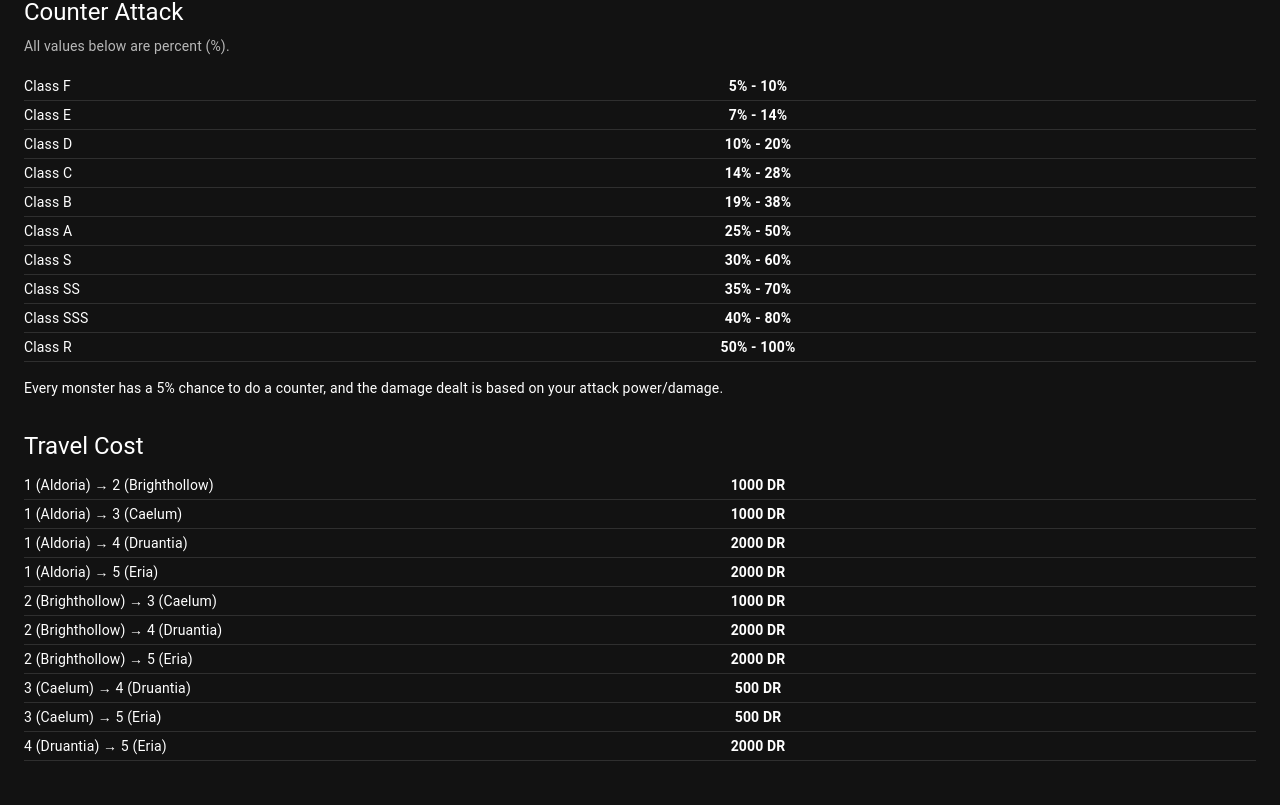
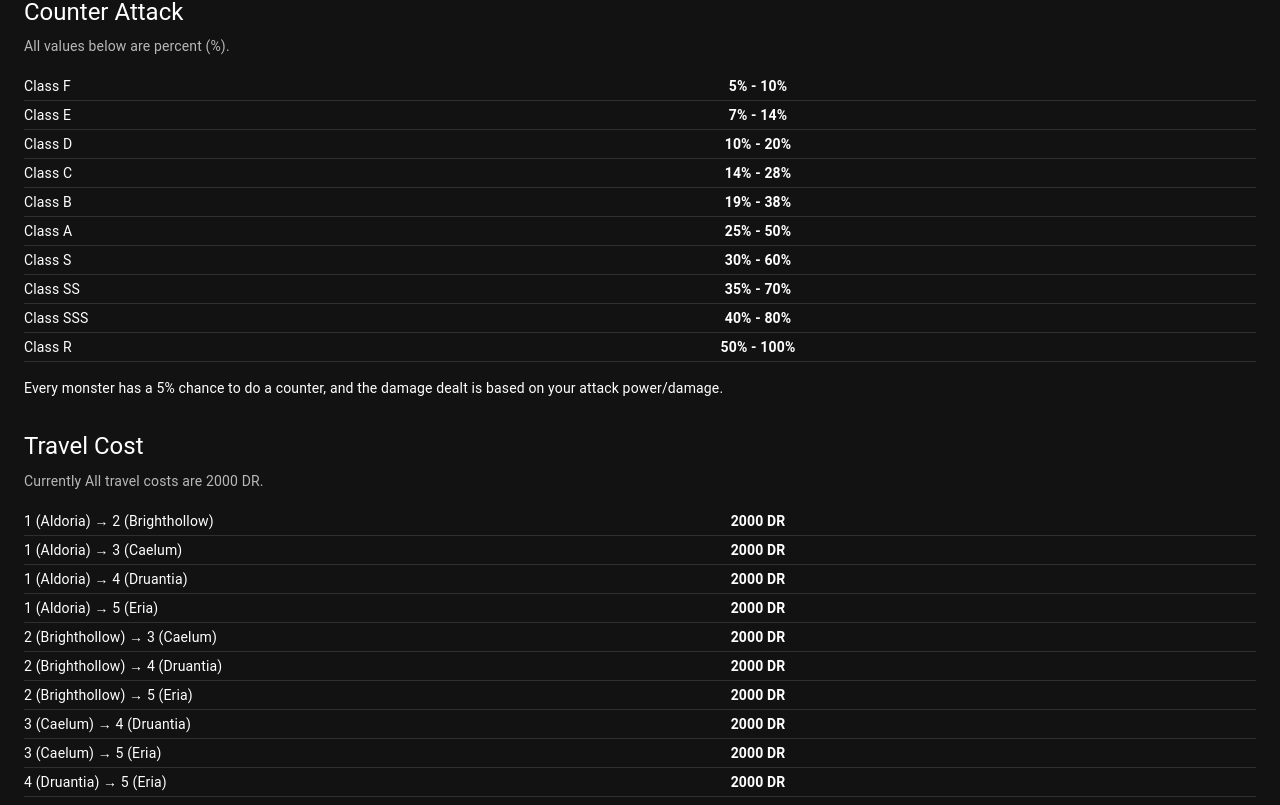
Before and after one commit to gamerbeaker007/dungeoncities-next, a Next.js app: page /faq in a window 1280 px wide. Shown: the part 812-1617 px from the top of the page. Before the commit the page ends 1581 px from the top, so only its background shows below. Built offline with nearby package versions, Linux system fonts and the light colour scheme; what @mui/material-nextjs would draw is missing.

Commit message:
Update travel cost

```diff
--- a/src/app/faq/page.tsx
+++ b/src/app/faq/page.tsx
@@ -46,15 +46,15 @@ const cityNames: Record<number, string> = {
 };
 
 const travelCosts = [
-  { fromCity: 1, toCity: 2, cost: 1000 },
-  { fromCity: 1, toCity: 3, cost: 1000 },
+  { fromCity: 1, toCity: 2, cost: 2000 },
+  { fromCity: 1, toCity: 3, cost: 2000 },
   { fromCity: 1, toCity: 4, cost: 2000 },
   { fromCity: 1, toCity: 5, cost: 2000 },
-  { fromCity: 2, toCity: 3, cost: 1000 },
+  { fromCity: 2, toCity: 3, cost: 2000 },
   { fromCity: 2, toCity: 4, cost: 2000 },
   { fromCity: 2, toCity: 5, cost: 2000 },
-  { fromCity: 3, toCity: 4, cost: 500 },
-  { fromCity: 3, toCity: 5, cost: 500 },
+  { fromCity: 3, toCity: 4, cost: 2000 },
+  { fromCity: 3, toCity: 5, cost: 2000 },
   { fromCity: 4, toCity: 5, cost: 2000 },
 ];
 
@@ -131,6 +131,9 @@ export default function FaqPage() {
           <Typography variant="h5" component="h2" gutterBottom>
             Travel Cost
           </Typography>
+          <Typography variant="body2" color="text.secondary" sx={{ mb: 2 }}>
+            Currently All travel costs are 2000 DR.
+          </Typography>
           <Box>
             {travelCosts.map((row) => (
               <Box
```
